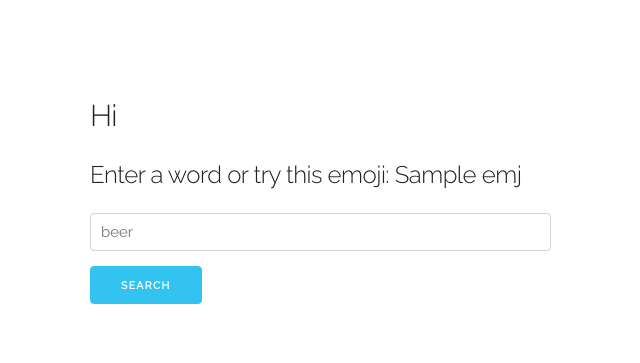
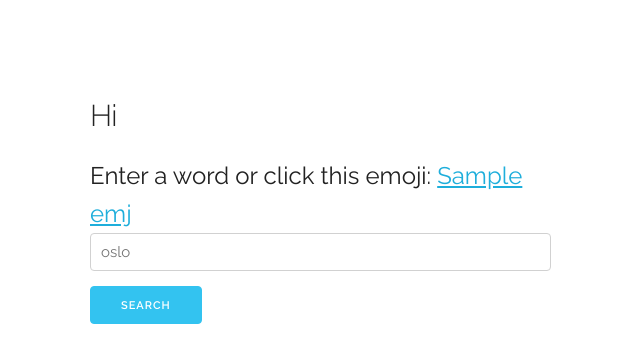
Before and after one commit to samsaara/word2emoji, a Flask app: template app/templates/index.html in a window 1280 px wide. Shown: the top 363 px of the page, without its empty margins (70-710 px from the left). Run offline with Flask 2, Linux system fonts and the light colour scheme; the template is opened without the code that fills it: most values are stand-ins (such as "Sample title", 1, 10 or a date in 2020); parts of the project's set-up code (start-up, migrations or seed data) failed here and were passed over; some libraries are stand-ins or nearby versions.

Commit message:
clickable emoji support. See Demo

```diff
--- a/app/templates/index.html
+++ b/app/templates/index.html
@@ -15,8 +15,11 @@
             <div class="row">
 
                 <div class="six columns">
-                  <h5> Enter a word or try this emoji: {{ emj }} </h5>
-                  <input class="u-full-width" type="text" placeholder="beer" id="search_string" name="search_string">
+                  <font size="5"> Enter a word or click this emoji:
+                      <a href="/search/{{emj}}" onclick="$(this).getElementById('form').submit();">{{emj}}</a>
+                  </font>
+                  <input class="u-full-width" type="text" placeholder="oslo" id="search_string" name="search_string">
+                    </input>
                 </div>
             </div>
 
@@ -50,7 +53,7 @@
                           {% for result in res %}
 
                             <tr>
-                              <td><h3> {{result[0]}} </h3> </td>
+                              <td> <h3> <a href='/search/{{result[0]}}'> {{result[0]}} </a> </h3> </td>
                               <td>{{result[1]}}</td>
                             </tr>
 
--- a/search.py
+++ b/search.py
@@ -15,8 +15,6 @@ MODEL_PATH = './data/w2v_norwegian_twitter_model.bin'
 assert os.path.exists(MODEL_PATH), 'Word2Vec model file not found... please point it to the right location...'
 
 FULL_EMOJIS_PATH='./data/emojis.npy'
-MODEL_VARIANCE = 0.25
-
 model = Word2Vec.load_word2vec_format(MODEL_PATH, binary=True)
 ems = np.load(FULL_EMOJIS_PATH)
 
@@ -61,17 +59,23 @@ def scores(words, top_n=10):
 
 @app.route('/', methods=['GET', 'POST'])
 @app.route('/index', methods=['GET', 'POST'])
-def index():
+@app.route('/search/<search_string>', methods=['GET', 'POST'])
+def index(search_string=None):
 
     valid = False
     results = None
     emj = None
-    search_string = None
+
+    print (request.method, search_string)
 
     if request.method == 'POST':
         search_string = request.form['search_string'].strip().lower()
         results = scores(search_string)
         valid = True if len(results) else False
 
+    elif search_string:
+        results = scores(search_string)
+        valid = True if len(results) else False
+
     return render_template('index.html', title='Search', search_string=search_string, valid=valid, res=results,
                             emj=np.random.choice(valid_ems))
```
Also changed, not shown: 1 other file.
